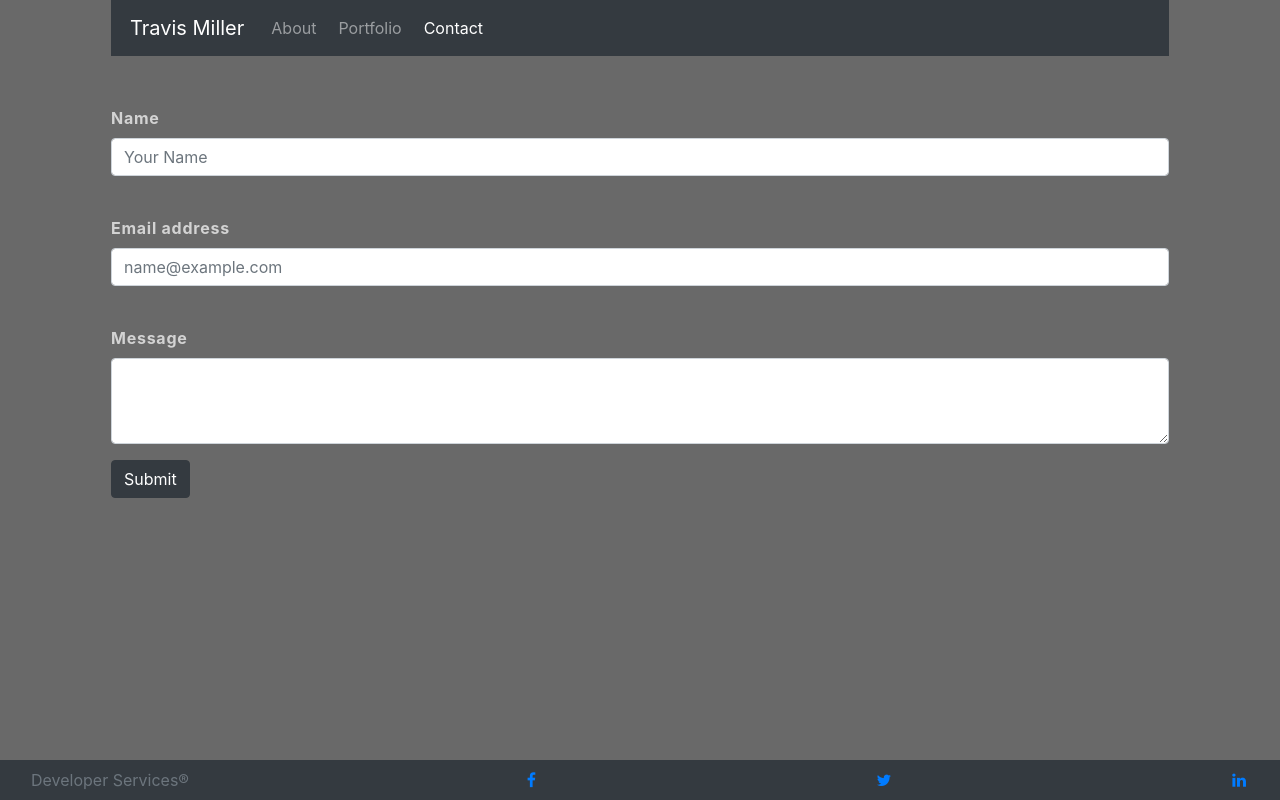
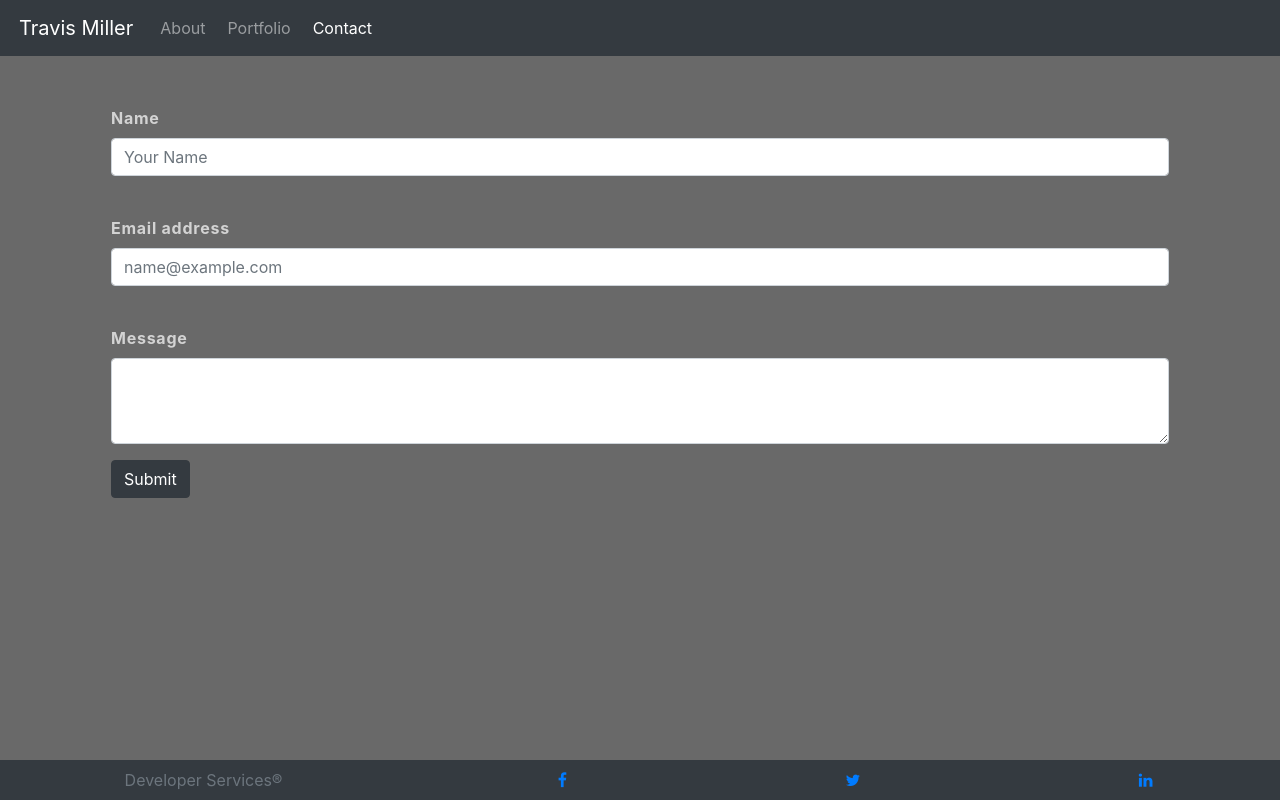
Before and after one commit to bigchsta62/Portfolio, a plain HTML site: page pages/contact.html in a window 1280 px wide. Drawn offline with nearby package versions, Linux system fonts and the light colour scheme.

Commit message:
moved margins from body to container fluid

```diff
--- a/assets/contact.css
+++ b/assets/contact.css
@@ -1,4 +1,10 @@
-
+body{
+    background-color: dimgrey;
+    }
+.container-fluid {
+    margin: auto;
+    width: 85%;
+}
 
 form {
     padding-top: 50px;
@@ -9,11 +15,8 @@ label {
     font-weight: bold;
     color: lightgray;
     letter-spacing: .75px;
-}body{
-    margin: auto;
-    width: 85%;
-    background-color: dimgrey;
-    }
+}
+
 
 .card {
     border-radius: 0px;
--- a/assets/index.css
+++ b/assets/index.css
@@ -1,8 +1,11 @@
 body{
+    background-color: dimgrey;
+    }
+.container-fluid {
     margin: auto;
     width: 85%;
-    background-color: dimgrey;
-    }
+}
+
 
 .card {
     border-radius: 0px;
--- a/assets/portfolio.css
+++ b/assets/portfolio.css
@@ -1,9 +1,11 @@
 body{
-    margin: auto;
-    width: 85%;
     background-color: dimgrey;
     }
 
+.container-fluid {
+    margin: auto;
+    width: 85%;
+}
 .card {
     border-radius: 0px;
     border-width: 0px;
--- a/pages/contact.html
+++ b/pages/contact.html
@@ -13,7 +13,7 @@
 
 <body>
     <!-- Navbar copied from Bootstrap 4.5, personalized by me  -->
-    <div class="container-fluid">
+    <div class="container-flex">
         <nav class="navbar navbar-expand-lg navbar-dark bg-dark">
             <a class="navbar-brand" href="../index.html">Travis Miller</a>
             <button class="navbar-toggler" type="button" data-toggle="collapse" data-target="#navbarText"
@@ -30,7 +30,8 @@
                     </li>
                     <!-- This class highlights the active page button in the navbar -->
                     <li class="nav-item active">
-                        <a class="nav-link" href="../pages/contact.html">Contact<span class="sr-only">(current)</span></a></a>
+                        <a class="nav-link" href="../pages/contact.html">Contact<span
+                                class="sr-only">(current)</span></a></a>
                     </li>
                 </ul>
                 <span class="navbar-text">
@@ -38,8 +39,10 @@
                 </span>
             </div>
         </nav>
+    </div>
 
     <!-- This Bootstrap form is for contacting me via email -->
+    <div class="container-fluid">
         <form>
             <div class="form-group">
                 <label for="exampleFormControlInput1">Name</label>
@@ -64,9 +67,11 @@
             <span class="text-muted">Developer Services®</span>
             <a href="https://www.facebook.com/travis.miller.587268" class="fa fa-facebook" target="_blank"></a>
             <a href="https://twitter.com/bigchsta621" class="fa fa-twitter" target="_blank"></a>
-            <a href="https://www.linkedin.com/in/travis-miller-726451137/" class="fa fa-linkedin target="_blank""></a>
+            <a href="https://www.linkedin.com/in/travis-miller-726451137/" class="fa fa-linkedin target=" _blank""></a>
         </div>
     </footer>
+
+    </div>
 
     <script src="https://code.jquery.com/jquery-3.5.1.slim.min.js"
         integrity="sha384-DfXdz2htPH0lsSSs5nCTpuj/zy4C+OGpamoFVy38MVBnE+IbbVYUew+OrCXaRkfj"
```
Also changed, not shown: index.html (+1 -1 lines), pages/portfolio.html (+1 -1 lines). Lines whose indentation alone changed are shown as unchanged.
